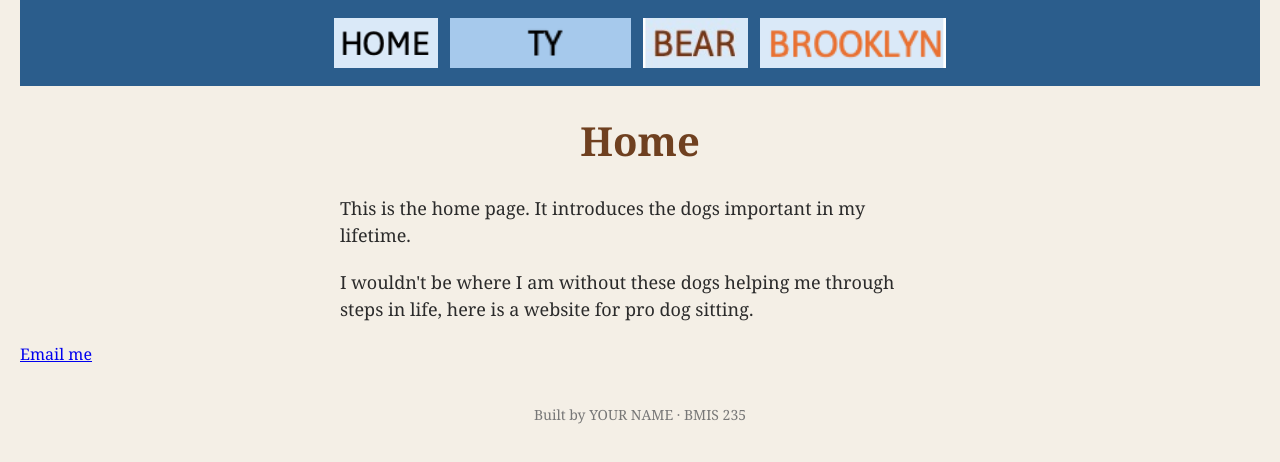
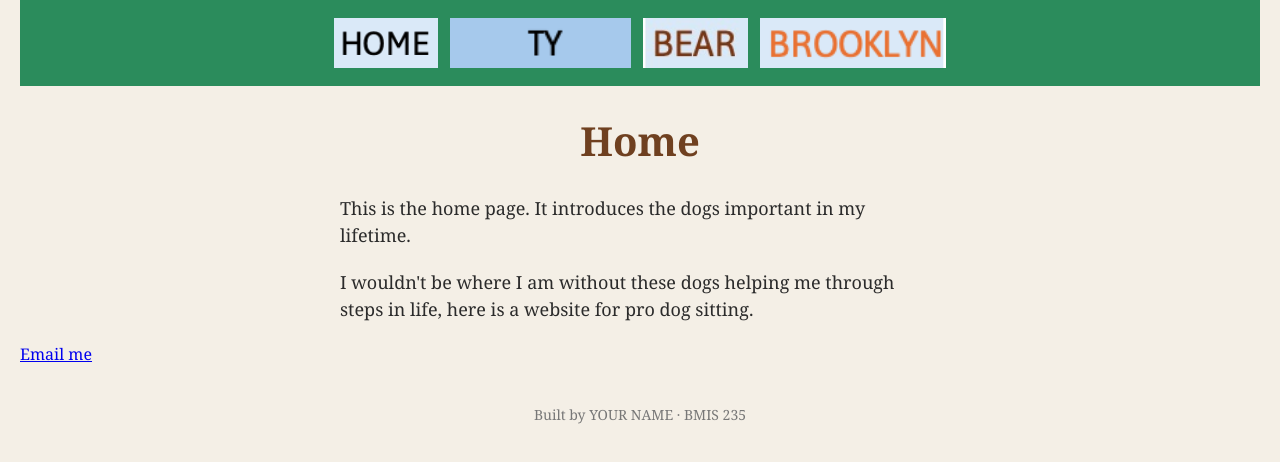
Before and after one commit to cmahoney29/bmis235-html-3-2, a plain HTML site: page index.html in a window 1280 px wide. Drawn offline with Linux system fonts and the light colour scheme.

Commit message:
Change nav background color from blue to green
changed other color

```diff
--- a/styles.css
+++ b/styles.css
@@ -19,7 +19,7 @@ body {
 
 /* the menu at the top of every page */
 nav {
-    background-color: #2b5d8c;
+    background-color: #2b8c5c;
     padding: 14px;
     text-align: center;
 }
```
